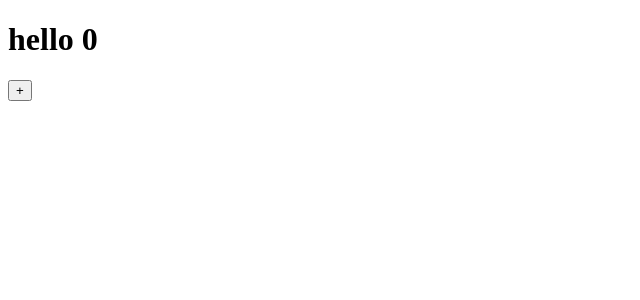
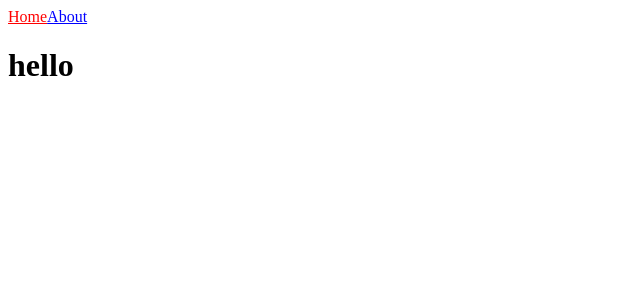
Before and after one commit to nno3onn/NextJS-Introduction, a Next.js app: page / in a window 1280 px wide. Shown: the top 300 px of the page, without its empty margins (0-640 px from the left). Built offline with nearby package versions, Linux system fonts and the light colour scheme.

Commit message:
routing in nextjs

```diff
--- /dev/null
+++ b/components/NavBar.js
@@ -0,0 +1,24 @@
+import Link from "next/link";
+import { useRouter } from "next/router";
+
+export default function NavBar() {
+  // react-router 설치 없이 next.js에 내장되어 있는 router 바로 사용 가능 (간편!)
+  const router = useRouter();
+
+  return (
+    <nav>
+      {/* <a href="/">Home</a>
+      <a href="/about">About</a> */}
+      {/* 훨씬 빠르고 새로고침하지 않음 */}
+      {/* Link에 무언갈 전달하기 위해선 Link 안에 a 태그를 넣는 게 좋음. a 넣는 걸 습관화하기. */}
+      <Link href="/">
+        <a style={{ color: router.pathname === "/" ? "red" : "blue" }}>Home</a>
+      </Link>
+      <Link href="/about">
+        <a style={{ color: router.pathname === "/about" ? "red" : "blue" }}>
+          About
+        </a>
+      </Link>
+    </nav>
+  );
+}
--- a/pages/index.js
+++ b/pages/index.js
@@ -2,15 +2,13 @@
 // 2. 404 페이지를 만들 필요 없음
 // 3. 파일 확장명을 jsx로 지을 필요 없음
 
-import { useState } from "react";
+import NavBar from "../components/NavBar";
 
 export default function Home() {
-  const [counter, setCounter] = useState(0);
-
   return (
     <div>
-      <h1>hello {counter}</h1>
-      <button onClick={() => setCounter((prev) => prev + 1)}>+</button>
+      <NavBar />
+      <h1>hello </h1>
     </div>
   );
 }
```
Also changed, not shown: pages/about.js (+8 -1 lines).
